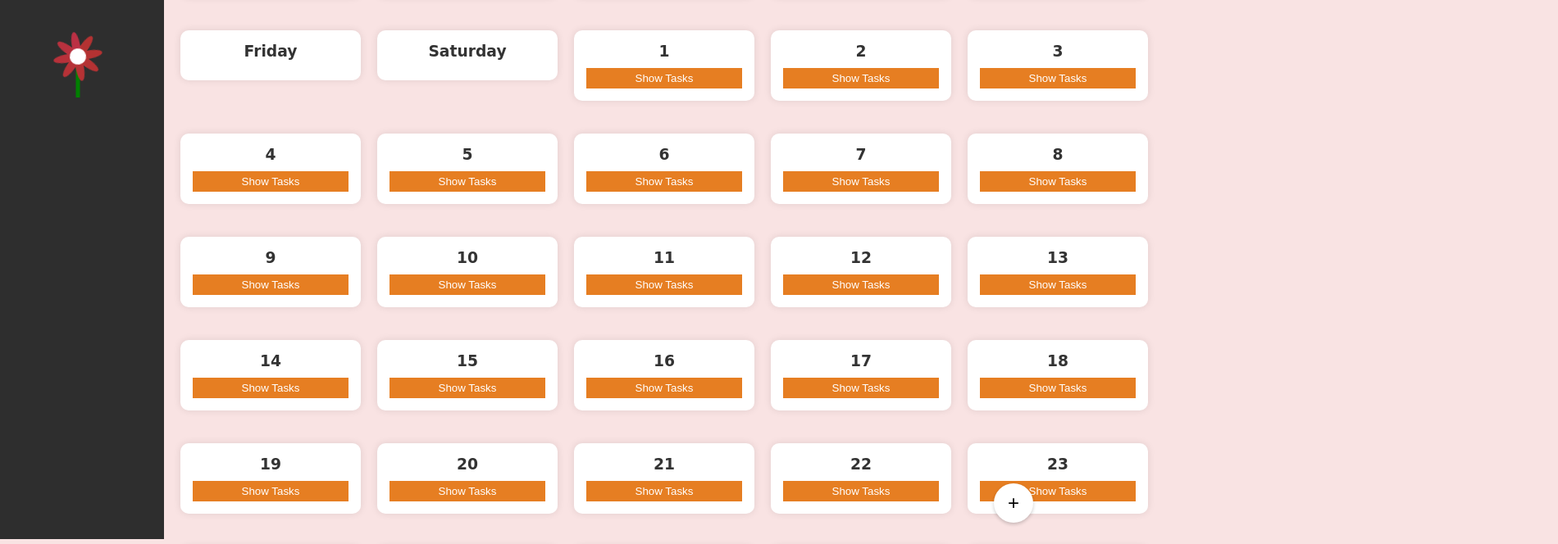
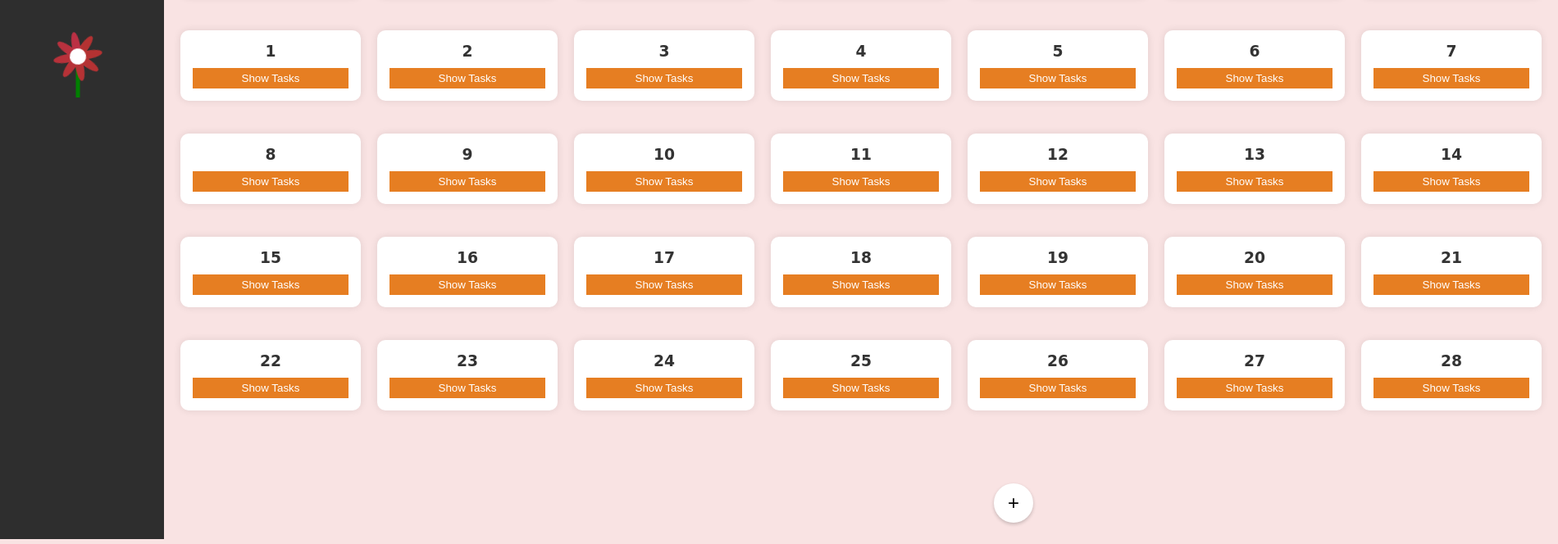
Before and after one commit to azizuddinuzair/pomoTimerWeb, a plain HTML site: page index.html in a window 1280 px wide. Shown: the part 142-806 px from the top of the page at 82% size, 1900 px wide, since content can reach past the window. Drawn offline with Linux system fonts and the light colour scheme.

Commit message:
Update pomoTimerStyle.css

```diff
--- a/pomoTimerStyle.css
+++ b/pomoTimerStyle.css
@@ -343,7 +343,7 @@ header {
   display: grid;
 
   /* 4 columns, each matching your .day width */
-  grid-template-columns: repeat(5, 220px);
+  grid-template-columns: repeat(7, 220px);
 
   /* let rows grow to fit content */
   grid-auto-rows: auto;
```
